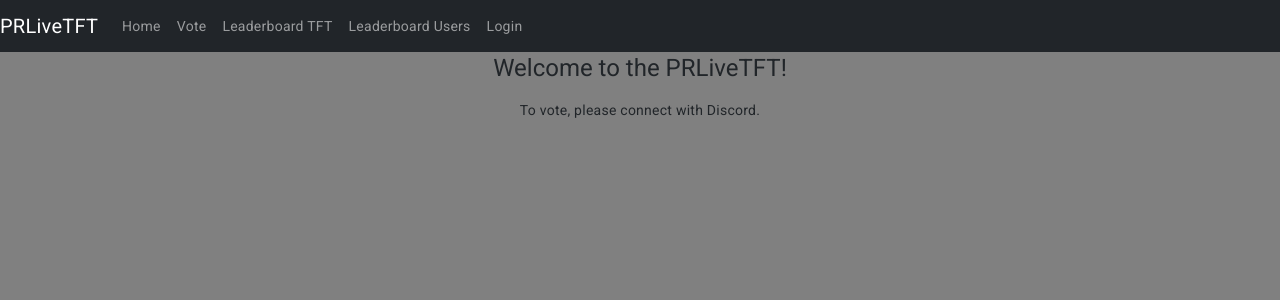
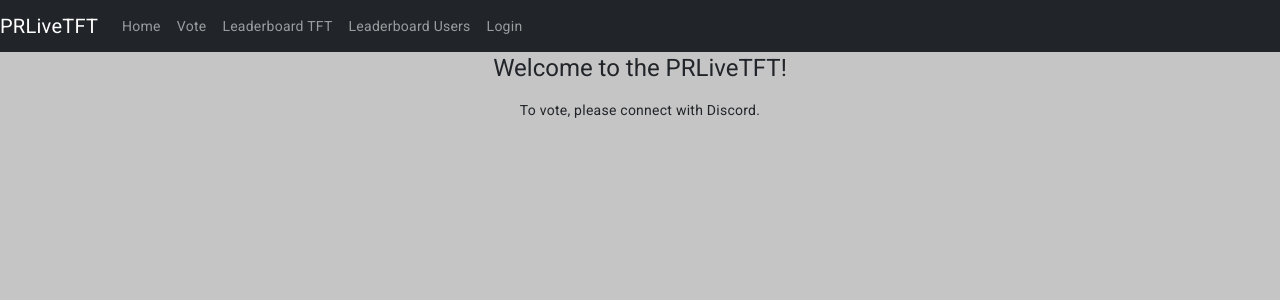
Before and after one commit to Frederic94500/PRLiveTFT-frontend, an Angular app: page / in a window 1280 px wide. Shown: the top 300 px of the page. Built offline with nearby package versions, Linux system fonts and the light colour scheme; no server answers.

Commit message:
fix: Background color

```diff
--- a/src/app/app.component.css
+++ b/src/app/app.component.css
@@ -1,3 +1,3 @@
 body {
-  background-color: grey;
+  background-color: #C5C5C5;
 }
--- a/src/styles.css
+++ b/src/styles.css
@@ -7,5 +7,5 @@
 body {
   margin: 0;
   font-family: Roboto, "Helvetica Neue", sans-serif;
-  background-color: grey;
+  background-color: #C5C5C5;
 }
```
